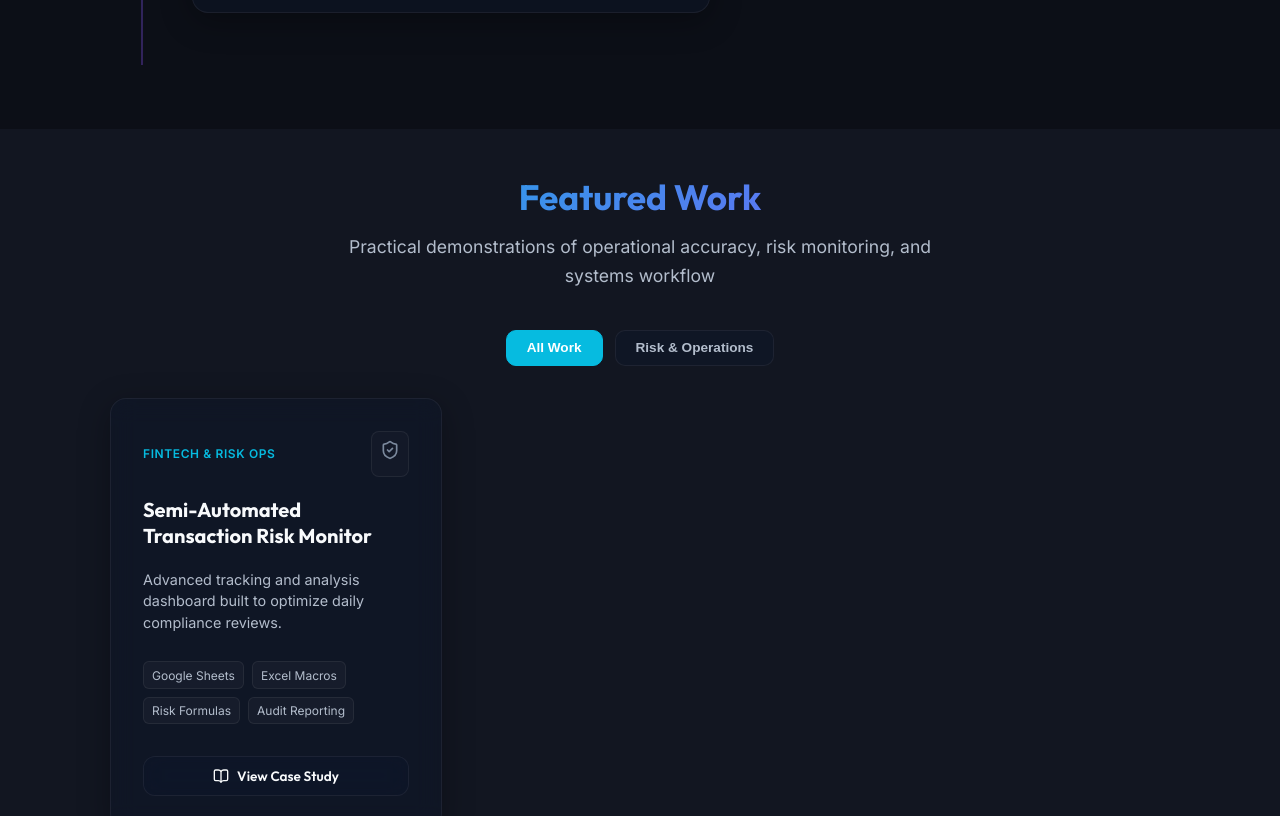
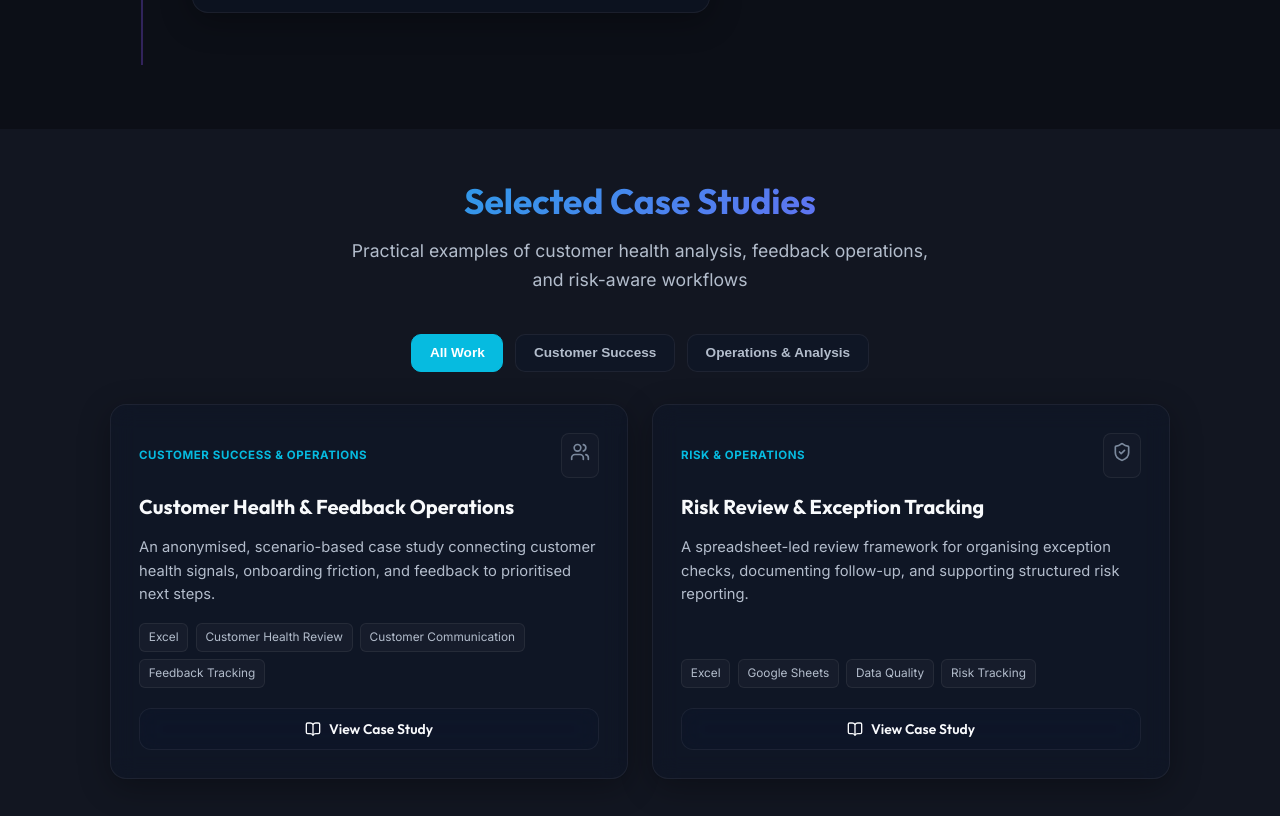
Before and after one commit to ARGS-PYH/Customer-Service, a React (Vite) app: page / in a window 1280 px wide. Shown: the part 3300-4116 px from the top of the page. Built offline with nearby package versions, Linux system fonts and the light colour scheme.

Commit message:
Add anonymised customer success case study and remove unverified outcomes

```diff
--- a/src/components/Projects.jsx
+++ b/src/components/Projects.jsx
@@ -1,5 +1,5 @@
 import React, { useState } from 'react';
-import { Eye, ExternalLink, X, BookOpen, Terminal, ShieldCheck, Database, Layers } from 'lucide-react';
+import { BookOpen, X, ShieldCheck, Users, FileSpreadsheet } from 'lucide-react';
 
 export default function Projects() {
   const [filter, setFilter] = useState('all');
@@ -7,282 +7,200 @@ export default function Projects() {
 
   const projectsData = [
     {
-      id: 4,
-      title: 'Semi-Automated Transaction Risk Monitor',
-      category: 'ops',
-      categoryLabel: 'Fintech & Risk Ops',
-      brief: 'Advanced tracking and analysis dashboard built to optimize daily compliance reviews.',
-      tech: ['Google Sheets', 'Excel Macros', 'Risk Formulas', 'Audit Reporting'],
+      id: 'customer-health',
+      title: 'Customer Health & Feedback Operations',
+      category: 'success',
+      categoryLabel: 'Customer Success & Operations',
+      brief: 'An anonymised, scenario-based case study connecting customer health signals, onboarding friction, and feedback to prioritised next steps.',
+      tech: ['Excel', 'Customer Health Review', 'Customer Communication', 'Feedback Tracking'],
+      icon: <Users size={20} />,
+      problem: 'A sample set of customer accounts needed a consistent way to distinguish healthy engagement from adoption risk and organise follow-up. The case study uses an illustrative dataset rather than real customer records.',
+      approach: 'Reviewed a 10-account sample and classified 5 as healthy, 2 for watch-list follow-up, and 3 as at risk. Prepared a prioritised 14-day action plan, tailored customer message templates, onboarding recommendations, and a feedback tracker for issue priority, ownership, response timelines, and recurring themes.',
+      deliverables: 'Customer health segmentation, a 14-day intervention plan, customer communications, onboarding recommendations, and a feedback tracking workbook. The recommendations are proposals from a scenario-based exercise; implementation and business impact were not measured.',
+      scopeNote: 'Anonymised case study. Original company and product names, labels, and identifying details have been removed.'
+    },
+    {
+      id: 'risk-review',
+      title: 'Risk Review & Exception Tracking',
+      category: 'operations',
+      categoryLabel: 'Risk & Operations',
+      brief: 'A spreadsheet-led review framework for organising exception checks, documenting follow-up, and supporting structured risk reporting.',
+      tech: ['Excel', 'Google Sheets', 'Data Quality', 'Risk Tracking'],
       icon: <ShieldCheck size={20} />,
-      problem: 'Auditing 30-40 daily multi-channel banking records manually was slow, making it difficult to flag critical risk exposures before daily settlements.',
-      approach: 'Designed spreadsheet dashboards utilizing automated validation rules, custom conditional logic, and macro triggers to instantly isolate transaction outliers and velocity threshold limits.',
-      results: 'Increased suspicious activity identification speed by 40%. Allowed operations teams to catch daily compliance errors within the same-day cycle, saving potential regulatory penalty exposures.'
+      problem: 'Manual review work can make it difficult to keep exceptions, follow-up actions, and decision notes organised consistently.',
+      approach: 'Structured the review concept around reference fields, exception flags, review status, and supporting notes so that checks and follow-up can be documented in a repeatable way. The portfolio description avoids live banking or customer data.',
+      deliverables: 'A clearer review structure for exception tracking and documentation. No quantified improvement in review speed, fraud prevention, or financial outcomes is claimed.',
+      scopeNote: 'Demonstration project description. No confidential customer or bank records are displayed.'
     }
+  ];
+
+  const categories = [
+    { key: 'all', label: 'All Work' },
+    { key: 'success', label: 'Customer Success' },
+    { key: 'operations', label: 'Operations & Analysis' }
   ];
 
   const filteredProjects = filter === 'all'
     ? projectsData
-    : projectsData.filter(p => p.category === filter);
+    : projectsData.filter((project) => project.category === filter);
+
+  const closeProject = () => setSelectedProject(null);
 
   return (
-    <section id="projects" style={{ padding: '2.5rem 0', background: 'var(--bg-secondary)' }}>
+    <section id="projects" style={{ padding: '2.75rem 0', background: 'var(--bg-secondary)' }}>
       <div className="container">
-
-        {/* Section Header */}
         <div className="section-header">
-          <h2 className="gradient-text">Featured Work</h2>
-          <p>Practical demonstrations of operational accuracy, risk monitoring, and systems workflow</p>
+          <h2 className="gradient-text">Selected Case Studies</h2>
+          <p>Practical examples of customer health analysis, feedback operations, and risk-aware workflows</p>
         </div>
 
-        {/* Filter Navigation */}
         <div style={{
-          display: 'flex',
-          justifyContent: 'center',
-          gap: '0.75rem',
-          marginBottom: '2rem',
-          flexWrap: 'wrap'
+          display: 'flex', justifyContent: 'center', gap: '0.75rem',
+          marginBottom: '2rem', flexWrap: 'wrap'
         }}>
-          {['all', 'ops'].map((cat) => (
+          {categories.map((category) => (
             <button
-              key={cat}
-              onClick={() => setFilter(cat)}
+              key={category.key}
+              type="button"
+              onClick={() => setFilter(category.key)}
+              aria-pressed={filter === category.key}
               style={{
-                padding: '0.6rem 1.25rem',
-                borderRadius: '10px',
-                border: '1px solid',
-                borderColor: filter === cat ? 'var(--accent)' : 'var(--border-color)',
-                background: filter === cat ? 'var(--accent)' : 'var(--bg-card)',
-                color: filter === cat ? 'white' : 'var(--text-secondary)',
-                fontWeight: 600,
-                fontSize: '0.85rem',
-                cursor: 'pointer',
-                transition: 'var(--transition)',
-                textTransform: 'capitalize'
+                padding: '0.65rem 1.1rem', borderRadius: '10px', border: '1px solid',
+                borderColor: filter === category.key ? 'var(--accent)' : 'var(--border-color)',
+                background: filter === category.key ? 'var(--accent)' : 'var(--bg-card)',
+                color: filter === category.key ? 'white' : 'var(--text-secondary)',
+                fontWeight: 600, fontSize: '0.85rem', cursor: 'pointer', transition: 'var(--transition)'
               }}
             >
-              {cat === 'all' ? 'All Work' : 'Risk & Operations'}
+              {category.label}
             </button>
           ))}
         </div>
 
-        {/* Projects Grid */}
-        <div style={{
-          display: 'grid',
-          gridTemplateColumns: 'repeat(auto-fill, minmax(280px, 1fr))',
-          gap: '2rem'
-        }} className="projects-grid">
+        <div className="projects-grid" style={{
+          display: 'grid', gridTemplateColumns: 'repeat(auto-fit, minmax(min(100%, 310px), 1fr))',
+          gap: '1.5rem', alignItems: 'stretch'
+        }}>
           {filteredProjects.map((project) => (
-            <div
-              key={project.id}
-              className="glass-panel"
-              style={{
-                padding: '2rem',
-                display: 'flex',
-                flexDirection: 'column',
-                gap: '1.25rem',
-                position: 'relative',
-                overflow: 'hidden'
-              }}
-            >
-              {/* Top Category Badge & Icon */}
-              <div style={{ display: 'flex', justifyContent: 'space-between', alignItems: 'center' }}>
+            <article key={project.id} className="glass-panel" style={{
+              padding: '1.75rem', display: 'flex', flexDirection: 'column',
+              gap: '1rem', position: 'relative', overflow: 'hidden'
+            }}>
+              <div style={{ display: 'flex', justifyContent: 'space-between', alignItems: 'center', gap: '1rem' }}>
                 <span style={{
-                  fontSize: '0.75rem',
-                  fontWeight: 600,
-                  color: 'var(--accent)',
-                  textTransform: 'uppercase',
-                  letterSpacing: '0.05em'
-                }}>
-                  {project.categoryLabel}
-                </span>
-                <div style={{
-                  color: 'var(--text-muted)',
-                  background: 'rgba(255,255,255,0.02)',
-                  padding: '0.5rem',
-                  borderRadius: '8px',
-                  border: '1px solid var(--border-color)'
-                }}>
-                  {project.icon}
-                </div>
+                  fontSize: '0.72rem', fontWeight: 700, color: 'var(--accent)',
+                  textTransform: 'uppercase', letterSpacing: '0.05em'
+                }}>{project.categoryLabel}</span>
+                <div aria-hidden="true" style={{
+                  color: 'var(--text-muted)', background: 'rgba(255,255,255,0.02)',
+                  padding: '0.5rem', borderRadius: '8px', border: '1px solid var(--border-color)'
+                }}>{project.icon}</div>
               </div>
 
-              {/* Title */}
               <h3 style={{
-                fontFamily: 'var(--font-heading)',
-                fontSize: '1.25rem',
-                fontWeight: 700,
-                lineHeight: '1.3'
-              }}>
-                {project.title}
-              </h3>
+                fontFamily: 'var(--font-heading)', fontSize: '1.25rem',
+                fontWeight: 700, lineHeight: 1.3
+              }}>{project.title}</h3>
 
-              {/* Brief */}
-              <p style={{
-                fontSize: '0.9rem',
-                color: 'var(--text-secondary)',
-                flexGrow: 1,
-                lineHeight: '1.5'
-              }}>
+              <p style={{ fontSize: '0.92rem', color: 'var(--text-secondary)', flexGrow: 1, lineHeight: 1.6 }}>
                 {project.brief}
               </p>
 
-              {/* Tech Tags */}
-              <div style={{
-                display: 'flex',
-                flexWrap: 'wrap',
-                gap: '0.5rem',
-                marginTop: '0.5rem'
-              }}>
+              <div style={{ display: 'flex', flexWrap: 'wrap', gap: '0.45rem' }}>
                 {project.tech.map((tag) => (
-                  <span
-                    key={tag}
-                    style={{
-                      fontSize: '0.75rem',
-                      background: 'rgba(255, 255, 255, 0.03)',
-                      color: 'var(--text-secondary)',
-                      padding: '0.2rem 0.5rem',
-                      borderRadius: '6px',
-                      border: '1px solid var(--border-color)'
-                    }}
-                  >
-                    {tag}
-                  </span>
+                  <span key={tag} style={{
+                    fontSize: '0.74rem', background: 'rgba(255,255,255,0.03)',
+                    color: 'var(--text-secondary)', padding: '0.25rem 0.55rem',
+                    borderRadius: '6px', border: '1px solid var(--border-color)'
+                  }}>{tag}</span>
                 ))}
               </div>
 
-              {/* Action Button */}
               <button
+                type="button"
                 onClick={() => setSelectedProject(project)}
                 className="btn btn-secondary"
-                style={{
-                  width: '100%',
-                  justifyContent: 'center',
-                  padding: '0.6rem',
-                  fontSize: '0.85rem',
-                  marginTop: '0.75rem'
-                }}
+                style={{ width: '100%', justifyContent: 'center', padding: '0.7rem', fontSize: '0.87rem', marginTop: '0.25rem' }}
               >
                 <BookOpen size={16} /> View Case Study
               </button>
-
-            </div>
+            </article>
           ))}
         </div>
 
-        {/* Premium Case Study Modal Overlay */}
         {selectedProject && (
-          <div className="modal-overlay animate-fade-in" onClick={() => setSelectedProject(null)}>
+          <div className="modal-overlay animate-fade-in" onClick={closeProject}>
             <div
               className="glass-panel modal-content"
-              onClick={(e) => e.stopPropagation()}
+              role="dialog"
+              aria-modal="true"
+              aria-labelledby="case-study-title"
+              onClick={(event) => event.stopPropagation()}
               style={{
-                background: 'var(--bg-secondary)',
-                border: '1px solid var(--border-color-hover)',
+                background: 'var(--bg-secondary)', border: '1px solid var(--border-color-hover)',
                 boxShadow: '0 20px 80px rgba(0, 242, 254, 0.15)'
               }}
             >
-
-              {/* Close Button */}
-              <button className="modal-close" onClick={() => setSelectedProject(null)}>
+              <button className="modal-close" type="button" onClick={closeProject} aria-label="Close case study">
                 <X size={24} />
               </button>
 
-              {/* Header Info */}
               <span style={{
-                fontSize: '0.75rem',
-                color: 'var(--accent)',
-                fontWeight: 700,
-                textTransform: 'uppercase',
-                letterSpacing: '0.05em'
-              }}>
-                {selectedProject.categoryLabel}
-              </span>
+                fontSize: '0.72rem', color: 'var(--accent)', fontWeight: 700,
+                textTransform: 'uppercase', letterSpacing: '0.05em'
+              }}>{selectedProject.categoryLabel}</span>
 
-              <h2 style={{
-                fontFamily: 'var(--font-heading)',
-                fontSize: '1.75rem',
-                fontWeight: 800,
-                marginTop: '0.5rem',
-                marginBottom: '1.25rem',
-                lineHeight: '1.25'
-              }}>
-                {selectedProject.title}
-              </h2>
+              <h2 id="case-study-title" style={{
+                fontFamily: 'var(--font-heading)', fontSize: '1.65rem', fontWeight: 800,
+                marginTop: '0.5rem', marginBottom: '0.75rem', lineHeight: 1.25, paddingRight: '1.5rem'
+              }}>{selectedProject.title}</h2>
 
-              {/* Detailed Breakdown */}
-              <div style={{ display: 'flex', flexDirection: 'column', gap: '1.5rem', marginTop: '1.5rem' }}>
+              <div style={{ display: 'flex', flexWrap: 'wrap', gap: '0.5rem', marginBottom: '1.25rem' }}>
+                {selectedProject.tech.map((tag) => (
+                  <span key={tag} style={{
+                    fontSize: '0.75rem', color: 'var(--text-secondary)', padding: '0.2rem 0.5rem',
+                    borderRadius: '6px', border: '1px solid var(--border-color)'
+                  }}>{tag}</span>
+                ))}
+              </div>
 
-                {/* Problem */}
+              <div style={{ display: 'flex', flexDirection: 'column', gap: '1.25rem' }}>
                 <div>
-                  <h4 style={{
-                    fontFamily: 'var(--font-heading)',
-                    fontSize: '1rem',
-                    fontWeight: 700,
-                    color: 'var(--text-primary)',
-                    marginBottom: '0.4rem',
-                    display: 'flex',
-                    alignItems: 'center',
-                    gap: '0.4rem'
-                  }}>
-                    <span style={{ width: '6px', height: '6px', borderRadius: '50%', background: 'hsl(350, 85%, 55%)' }}></span>
+                  <h4 style={{ fontFamily: 'var(--font-heading)', fontSize: '1rem', fontWeight: 700, marginBottom: '0.4rem' }}>
                     The Challenge
                   </h4>
-                  <p style={{ fontSize: '0.9rem', color: 'var(--text-secondary)', lineHeight: '1.5' }}>
+                  <p style={{ fontSize: '0.92rem', color: 'var(--text-secondary)', lineHeight: 1.65 }}>
                     {selectedProject.problem}
                   </p>
                 </div>
-
-                {/* My Approach */}
                 <div>
-                  <h4 style={{
-                    fontFamily: 'var(--font-heading)',
-                    fontSize: '1rem',
-                    fontWeight: 700,
-                    color: 'var(--text-primary)',
-                    marginBottom: '0.4rem',
-                    display: 'flex',
-                    alignItems: 'center',
-                    gap: '0.4rem'
-                  }}>
-                    <span style={{ width: '6px', height: '6px', borderRadius: '50%', background: 'var(--accent)' }}></span>
-                    My Solution & Approach
+                  <h4 style={{ fontFamily: 'var(--font-heading)', fontSize: '1rem', fontWeight: 700, marginBottom: '0.4rem' }}>
+                    My Approach
                   </h4>
-                  <p style={{ fontSize: '0.9rem', color: 'var(--text-secondary)', lineHeight: '1.5' }}>
+                  <p style={{ fontSize: '0.92rem', color: 'var(--text-secondary)', lineHeight: 1.65 }}>
                     {selectedProject.approach}
                   </p>
                 </div>
-
-                {/* Key Results */}
                 <div style={{
-                  padding: '1.25rem',
-                  borderRadius: '12px',
-                  background: 'var(--glow)',
+                  padding: '1.1rem', borderRadius: '12px', background: 'var(--glow)',
                   border: '1px solid rgba(var(--accent-rgb), 0.15)'
                 }}>
                   <h4 style={{
-                    fontFamily: 'var(--font-heading)',
-                    fontSize: '1rem',
-                    fontWeight: 700,
-                    color: 'var(--accent)',
-                    marginBottom: '0.4rem',
-                    display: 'flex',
-                    alignItems: 'center',
-                    gap: '0.4rem'
-                  }}>
-                    <span style={{ width: '6px', height: '6px', borderRadius: '50%', background: 'hsl(140, 85%, 45%)' }}></span>
-                    Key Achievements & Results
-                  </h4>
-                  <p style={{ fontSize: '0.9rem', color: 'var(--text-primary)', fontWeight: 500, lineHeight: '1.5' }}>
-                    {selectedProject.results}
+                    fontFamily: 'var(--font-heading)', fontSize: '1rem', fontWeight: 700,
+                    color: 'var(--accent)', marginBottom: '0.4rem', display: 'flex',
+                    alignItems: 'center', gap: '0.4rem'
+                  }}><FileSpreadsheet size={16} /> Deliverables</h4>
+                  <p style={{ fontSize: '0.92rem', color: 'var(--text-primary)', lineHeight: 1.65 }}>
+                    {selectedProject.deliverables}
                   </p>
                 </div>
-
+                <p style={{ fontSize: '0.8rem', color: 'var(--text-muted)', lineHeight: 1.55 }}>
+                  {selectedProject.scopeNote}
+                </p>
               </div>
-
             </div>
           </div>
         )}
-
       </div>
     </section>
   );
```
